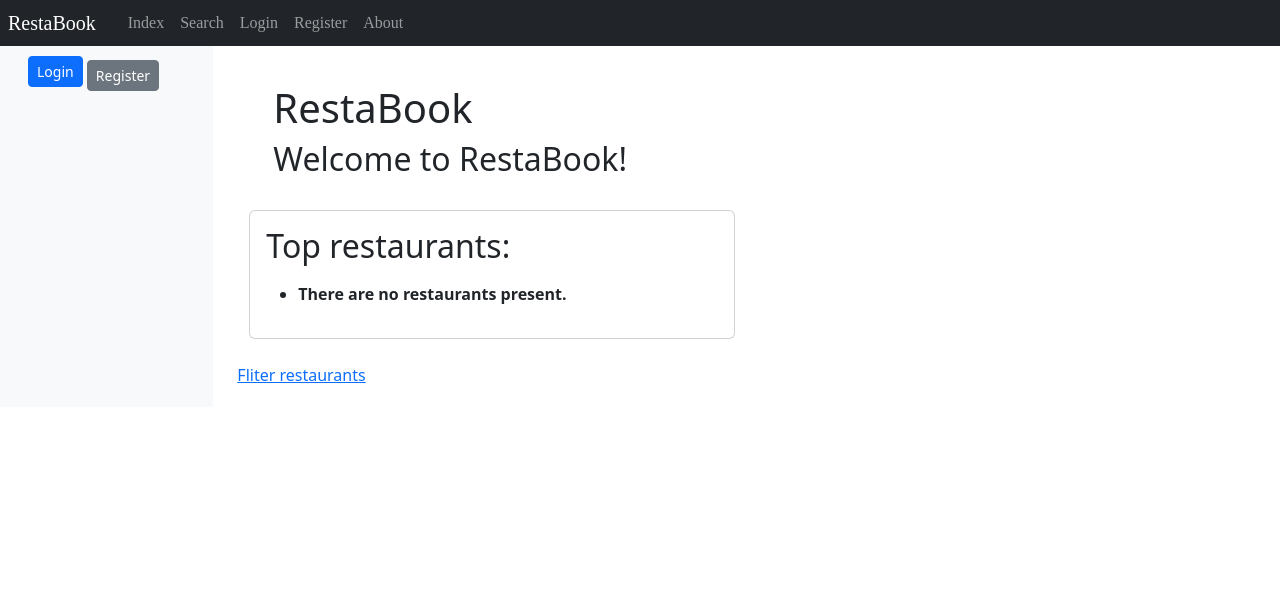
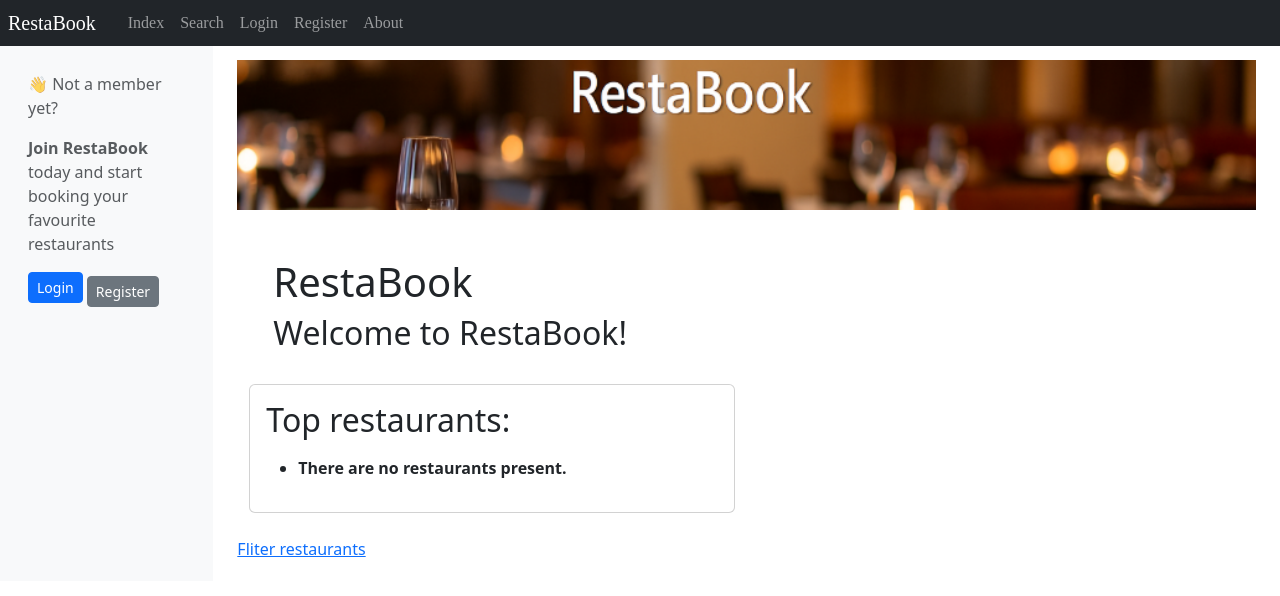
Before and after one commit to PeterDaGrape/RestaBook, a Django app: page / in a window 1280 px wide. Shown: the top 596 px of the page. Run offline with Django 3.2, Linux system fonts and the light colour scheme; data that the repository does not hold is empty.

Commit message:
design index page

```diff
--- a/app/views.py
+++ b/app/views.py
@@ -114,6 +114,10 @@ def index(request):
     sorted_restaurants = sorted(restaurant_list, key=lambda restaurant: restaurant.calculate_average_stars(), reverse=True)
     context_dict = {}
     context_dict['restaurants'] = sorted_restaurants
+
+    if request.user.is_authenticated:
+        booking_count = Booking.objects.filter(user=request.user).count()
+        context_dict['booking_count'] = booking_count
     response = render(request, 'app/index.html', context=context_dict)
     return response
 
--- a/templates/app/base.html
+++ b/templates/app/base.html
@@ -58,12 +58,21 @@
                         <img src="{% static 'images/default-avatar.jpg' %}" alt="Avatar" width="100" class="rounded-circle mb-2">
                     {% endif %}
                     <div class="mb-4">
-                    <h5 class="mb-1">👋 Hello, {{ user.username }}</h5>
+                    <h5 class="mb-1">{{ user.username }}</h5>
                     <p class="text-muted mb-1" style="font-size: 0.9em;">{{ user.email }}</p>
+                    <p class="mt-2 text-muted">
+                        🍽️ You've made <strong>{{ booking_count }}</strong> bookings
+                    </p>
                     <a href="{% url 'app:profile' %}" class="btn btn-outline-primary btn-sm mt-2">My Profile</a>
                     <a href="{% url 'app:logout' %}" class="btn btn-outline-danger btn-sm mt-2">Logout</a>
                   </div>
                 {% else %}
+                <p class="mt-3 text-muted">
+                    👋 Not a member yet?
+                </p>
+                <p class="text-muted">
+                    <strong>Join RestaBook</strong> today and start booking your favourite restaurants
+                </p>
                   <div class="mb-4">
                     <a href="{% url 'app:login' %}" class="btn btn-primary btn-sm mb-2">Login</a>
                     <a href="{% url 'app:register' %}" class="btn btn-secondary btn-sm">Register</a>
--- a/templates/app/index.html
+++ b/templates/app/index.html
@@ -1,10 +1,14 @@
 {% extends 'app/base.html' %}
+{% load static %}
 
 {% block title_block %}
     Homepage
 {% endblock %}
 
 {% block body_block %}
+<div class="mb-4">
+    <img src="{% static 'images/restaurant.png' %}" alt="restaurant" class="img-fluid" style="height: 150px; object-fit: cover; width: 100%;">
+</div>
 
 <div class="jumbotron p-4">
     <div class="container">
```
Also changed, not shown: app/static/images/restaurant.png (added).
